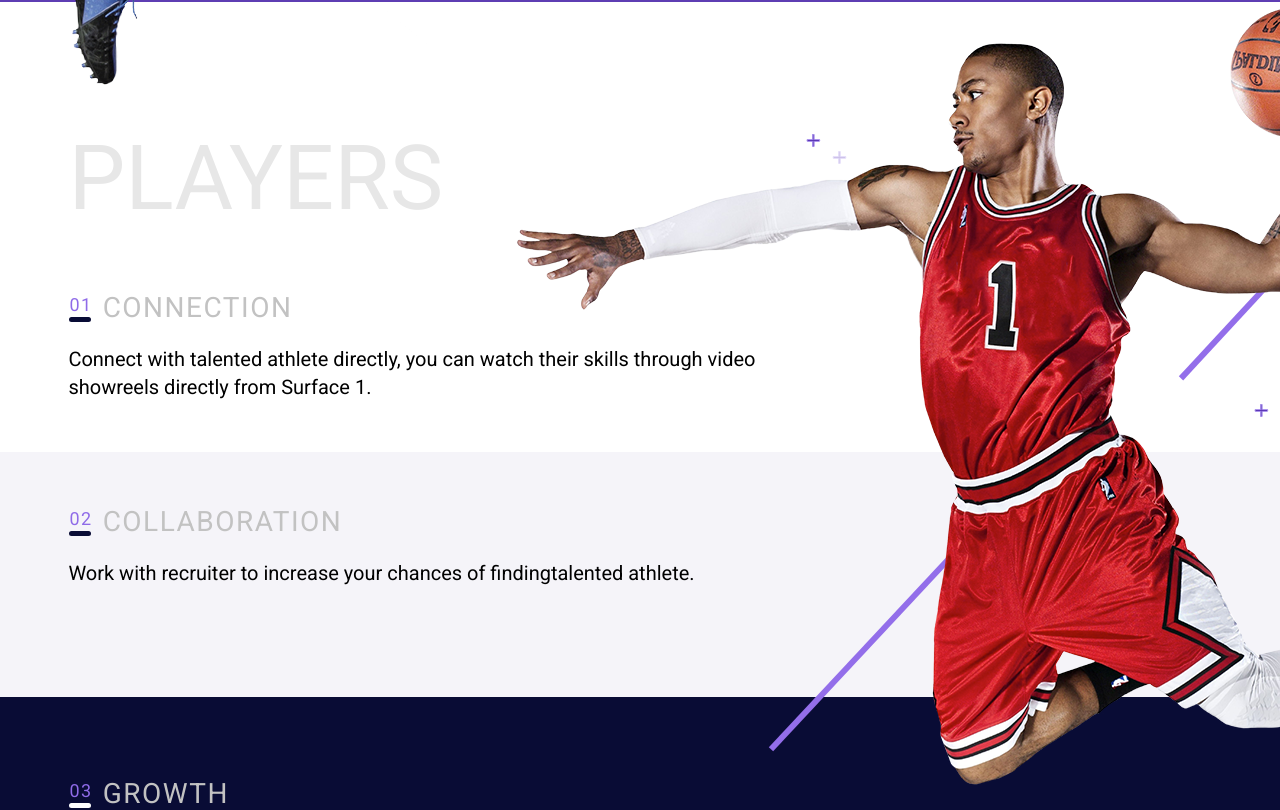
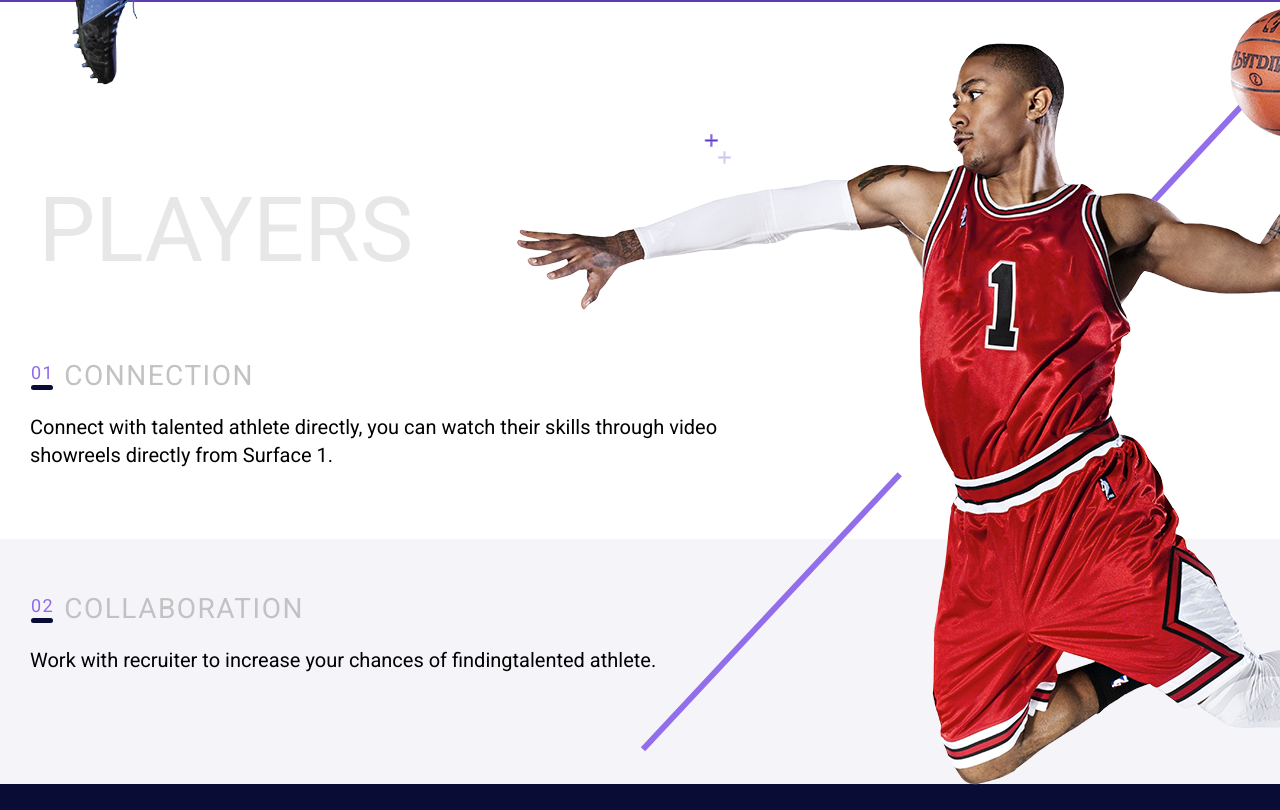
Before and after one commit to nutcom3/sportlab, a Next.js app: page / in a window 1280 px wide. Shown: the part 900-1710 px from the top of the page. Built offline with nearby package versions, Linux system fonts and the light colour scheme.

Commit message:
add more bas detail

```diff
--- a/components/basketball/basketball.module.css
+++ b/components/basketball/basketball.module.css
@@ -180,18 +180,11 @@
     height: 15px;
     flex-shrink: 0;
     top: 860px;
-    left: 460px;
+    left: 68%;
   }
 
   .plusDarkBasketball2 {
-    display: unset;
-    position: absolute;
-    width: 15px;
-    height: 15px;
-    flex-shrink: 0;
-    top: 1134px;
-    left: 713px;
-    z-index: -1;
+    display: none;
   }
 
   .plusBasketball {
@@ -201,7 +194,7 @@
     height: 15px;
     flex-shrink: 0;
     top: 875px;
-    left: 480px;
+    left: 70%;
   }
 
   .lineBas {
@@ -210,8 +203,8 @@
     width: 178.88px;
     height: 207.22px;
     flex-shrink: 0;
-    top: 1115.89px;
-    left: 490px;
+    top: 1040.89px;
+    left: 67%;
   }
 
   .lineBas2 {
@@ -265,11 +258,29 @@
 }
 
 @media only screen and (min-width: 992px) {
+  .basketballPage {
+    position: relative;
+  }
+
   .basketball {
-    top: 850px;
     width: 800px;
     height: auto;
-    left: 52%
+    left: 52%;
+    top: 0px;
+  }
+
+  .lineBas {
+    display: unset;
+    position: absolute;
+    width: 262.52px;
+    height: 304.12px;
+    flex-shrink: 0;
+    top: 257.84px;
+    left: 70%;
+  }
+
+  .lineBas2 {
+    display: none;
   }
 
   .plusBasketball {
@@ -278,7 +289,7 @@
     width: 15px;
     height: 15px;
     flex-shrink: 0;
-    top: 910px;
+    top: 118px;
     left: 72%;
   }
 
@@ -288,26 +299,16 @@
     width: 15px;
     height: 15px;
     flex-shrink: 0;
-    top: 895px;
+    top: 101px;
     left: 70%;
   }
 
-  .lineBas {
-    display: unset;
-    position: absolute;
-    width: 178.88px;
-    height: 207.22px;
-    flex-shrink: 0;
-    top: 1100px;
-    left: 65%
+  .plusDarkBasketball2 {
+    display: none;
   }
 }
 
 @media only screen and (min-width: 1280px) {
-  .basketballPage {
-    position: relative;;
-  }
-
   .basketball {
     width: 991px;
     height: 815px;
@@ -322,7 +323,7 @@
     height: 304.12px;
     flex-shrink: 0;
     top: 457.84px;
-    left: 60%;
+    left: 50%;
   }
 
   .lineBas2 {
@@ -332,7 +333,7 @@
     height: 311.16px;
     flex-shrink: 0;
     top: 81px;
-    left: 92%;
+    left: 77%;
   }
 
   .plusBasketball {
@@ -342,7 +343,7 @@
     height: 15px;
     flex-shrink: 0;
     top: 148px;
-    left: 65%;
+    left: 56%;
   }
 
   .plusDarkBasketball {
@@ -352,7 +353,7 @@
     height: 15px;
     flex-shrink: 0;
     top: 131px;
-    left: 63%;
+    left: 55%;
   }
 
   .plusDarkBasketball2 {
@@ -362,7 +363,7 @@
     height: 15px;
     flex-shrink: 0;
     top: 401px;
-    left: 98%;
+    left: 85%;
   }
 }
 
@@ -374,18 +375,64 @@
 
 @media only screen and (min-width: 1600px) {
   .basketball {
-    width: 678px;
-    height: 950px;
-    top: 35px;
-    left: 125px;
+    left: 40%;
   }
+
+
 }
 
 @media screen and (min-width: 1920px) {
   .basketball {
-    width: 678px;
-    height: 950px;
-    top: 35px;
-    left: 175px;
+    left: 804px;
+  }
+
+  .lineBas {
+    display: unset;
+    position: absolute;
+    width: 262.52px;
+    height: 304.12px;
+    flex-shrink: 0;
+    top: 457.84px;
+    left: 989.13px;
+  }
+
+  .lineBas2 {
+    display: unset;
+    position: absolute;
+    width: 265.63px;
+    height: 311.16px;
+    flex-shrink: 0;
+    top: 81px;
+    left: 1464.89px;
+  }
+
+  .plusBasketball {
+    display: unset;
+    position: absolute;
+    width: 15px;
+    height: 15px;
+    flex-shrink: 0;
+    top: 148px;
+    left: 1120px;
+  }
+
+  .plusDarkBasketball {
+    display: unset;
+    position: absolute;
+    width: 15px;
+    height: 15px;
+    flex-shrink: 0;
+    top: 131px;
+    left: 1098px;
+  }
+
+  .plusDarkBasketball2 {
+    display: unset;
+    position: absolute;
+    width: 15px;
+    height: 15px;
+    flex-shrink: 0;
+    top: 401px;
+    left: 1578px;
   }
 }
--- a/components/basketball/content/content.module.css
+++ b/components/basketball/content/content.module.css
@@ -222,7 +222,7 @@
 
 @media only screen and (min-width: 1280px) {
   .article2 {
-    margin-left: 30px;
+    padding: 30px;
   }
 
   .description2 {
@@ -231,11 +231,11 @@
   }
 
   .first {
-    height: 220px;
+    height: 255px;
   }
 
   .first .title2 {
-    padding-top: 59px;
+    padding-top: 45px;
   }
 
   .second {
@@ -279,6 +279,6 @@
 /* Desktop styles */
 @media screen and (min-width: 1920px) {
   .article2 {
-    margin-left: 1008px;
+    padding-left: 332px;
   }
 }
--- a/components/basketball/player/player.module.css
+++ b/components/basketball/player/player.module.css
@@ -63,7 +63,7 @@
   }
 
   .headArticle {
-    margin-left: 30px;
+    padding-left: 30px;
   }
 }
 
@@ -80,9 +80,8 @@
 
 @media only screen and (min-width: 992px) {
   .playerText {
-    padding-top: 0px;
+    padding-top: 52px;
   }
-
 }
 
 @media only screen and (min-width: 1280px) {
@@ -93,14 +92,10 @@
 }
 
 @media only screen and (min-width: 1600px) {
-
+  .headArticle {
+    padding-left: 321px;
+  }
 }
 
 /* Desktop styles */
-@media screen and (min-width: 1920px) {
-  .headArticle {
-    margin-left: 321px;
-  }
-
-
-}
+@media screen and (min-width: 1920px) {}
```
